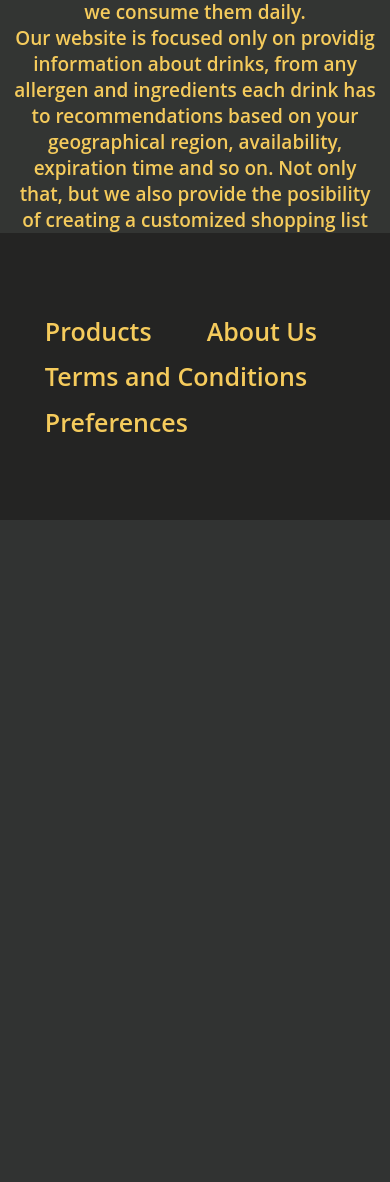
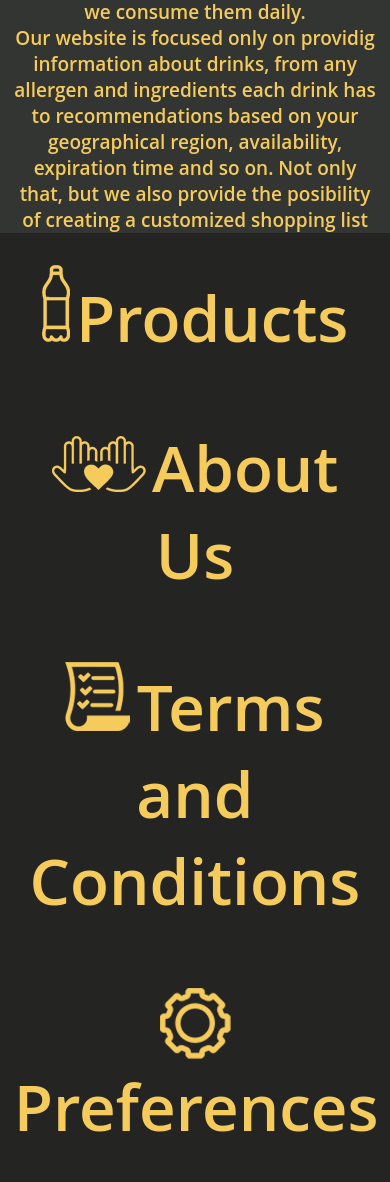
Before and after one commit to anamariaghiorghiu/SoDrO, a PHP site: page /aboutUs.php in a window 390 px wide. Shown: the part 1128-2310 px from the top of the page. Before the commit the page ends 1648 px from the top, so only its background shows below. Run offline with PHP 8.4, Linux system fonts and the light colour scheme.

Commit message:
Footer ->  fixed responsiveness + validation

```diff
--- a/SoDrO_PHP/footer.php
+++ b/SoDrO_PHP/footer.php
@@ -1,22 +1,22 @@
 	<div class="botnav">
-		<nav>
-		<button class=button>
-			<img src="images/Products_logo.png" class="logo-botnav">
-			<a href="products.php">Products</a>
-		</button>
-		<button class=button>
-			<img src="images/AboutUs_logo.png" class="logo-botnav">
-			<a class="current" href="aboutUs.php">About Us</a>
-		</button>
-		<button class=button>
-			<img src="images/Terms_and_conditions_logo.png" class="logo-botnav">
-			<a href="termsAndConditions.php">Terms and Conditions</a>
-		</button>
-		<button class=button>
-			<img src="images/Preferences_logo.png" class="logo-botnav">
-			<a href="preferences.php">Preferences</a>
-		</button>
-		</nav>
+		<ul class="nav">
+			<li>
+				<img src="images/Products_logo.png" alt="Products logo" class="logo-botnav">
+				<a href="products.php">Products</a>
+			</li>
+			<li>
+				<img src="images/AboutUs_logo.png" alt="About Us logo" class="logo-botnav">
+				<a class="current" href="aboutUs.php">About Us</a>
+			</li>
+			<li>
+				<img src="images/Terms_and_conditions_logo.png" alt="Terms and conditions logo" class="logo-botnav">
+				<a href="termsAndConditions.php">Terms and Conditions</a>
+			</li>
+			<li>
+				<img src="images/Preferences_logo.png" alt="Preferences logo" class="logo-botnav">
+				<a href="preferences.php">Preferences</a>
+			</li>
+		</ul>
 	</div>
 </div>
 </body>
--- a/SoDrO_PHP/style.css
+++ b/SoDrO_PHP/style.css
@@ -55,50 +55,49 @@
 	cursor: pointer;
 	padding-right: 2%;
 }
+.botnav{
+	background-color: #242423;
+	list-style-type: none;
+	text-align: center;
+	margin: 0;
+	padding: 0;
+}
 
-.botnav{
-	min-height: 120px;
-	width: 100%;
-	display: flex;
-	align-items: center;
-	position: relative;
-	bottom: 0;
-	height: 18vh;
+.botnav nav{
+	display: inline;
+	margin-top: 0%;
     background-color: #242423;
-    overflow: hidden;
 }
-.botnav nav{
-	flex: 1;
-}
-.button{
-	margin-left: 10vw;
-	padding: 1.5vw;
-	flex-direction: column;
-	display: inline-flex;
-	align-items: center;
-	text-decoration: none;
-    font-size: 25px;
-    font-family: "Open Sans", sans-serif;
-    font-weight: 400;
+
+.nav li{
+	display: inline-block;
+	padding-left: 3vw;
+	padding-top: 2vh;
+	padding-right: 3vw;
+	padding-bottom: 2vh;
     background-color: #242423;
     border: none;
     overflow: hidden;
 }
-.button a{
+
+.nav li a{
+	display: inline;
+	color: #f5cb5c;
 	text-decoration: none;
-  	color: #F5CB5C;
-    font-size: 25px;
-    font-family: "Open Sans", sans-serif;
-    font-weight: 600;
+	font-size: 4vh;
+	font-family: "Open Sans", sans-serif;
+	font-weight: 600;
+	padding-left: 0.5vw;
 }
-.button a:hover{
+
+.nav li a:hover{
 	color: #ff5ea2;
 }
-.button a:active{
-	color: white;
-}
-@media screen and (max-width: 1370px){
-	.botnav button img {display: none}
+
+@media screen and (max-width: 900px){
+	.nav li{
+		display: block;
+	}
 }
 
 .startPageContent{
```
